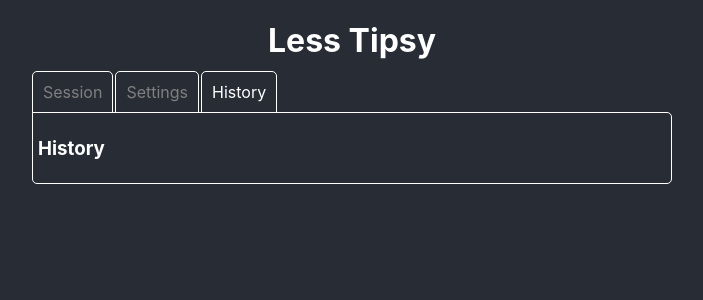
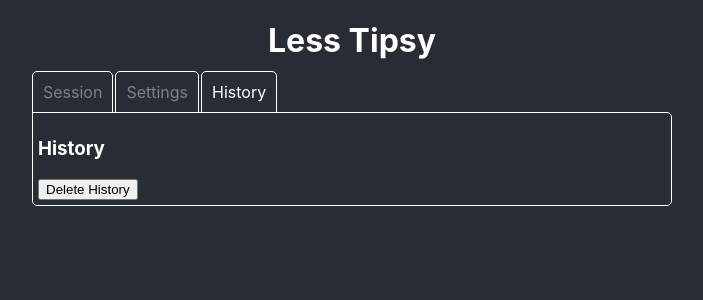
Before and after one commit to shaunlusk/less-tipsy, a React (Create React App) app: page / in a window 1280 px wide. Both pictures are taken after a click on the element "History". Shown: the top 300 px of the page, without its empty margins (288-991 px from the left). Built offline with nearby package versions, Linux system fonts and the light colour scheme.

Commit message:
Delete history with confirmation.

```diff
--- a/src/components/history-panel/history-panel.tsx
+++ b/src/components/history-panel/history-panel.tsx
@@ -9,6 +9,7 @@ export interface IHistoryPanelSession {
 }
 
 export interface IHistoryPanelProps {
+  deleteHistory(): void;
   sessions: IHistoryPanelSession[];
 }
 
@@ -17,12 +18,15 @@ class HistoryPanel extends React.Component<IHistoryPanelProps, any> {
     let idx = 0;
     return <div>
         <h3>History</h3>
+        <div className="history-panel-sessions">
         {this.props.sessions.map(session => (
           <div key={'session-' + (idx++)}>
             <span>{session.date.toString()}</span>
             <span>{session.unitsConsumed}</span>
           </div>
         ))}
+        </div>
+        <div className="history-panel-buttons"><button onClick={this.props.deleteHistory}>Delete History</button></div>
       </div>
   }
 }
--- a/src/components/main-panel/main-panel.tsx
+++ b/src/components/main-panel/main-panel.tsx
@@ -47,6 +47,7 @@ interface IMainPanelState {
   sessionState: ISessionState | null;
   history: IHistoryState;
   showCancelSessionWarning: boolean;
+  showDeleteHistoryWarning: boolean;
 }
 
 class MainPanel extends React.Component<any, IMainPanelState> {
@@ -79,7 +80,8 @@ class MainPanel extends React.Component<any, IMainPanelState> {
       activeTabLabel: 'Session',
       sessionState: activeSession ? this.getUpdatedSessionState() : null,
       history: this._history,
-      showCancelSessionWarning: false
+      showCancelSessionWarning: false,
+      showDeleteHistoryWarning: false
     };
   }
 
@@ -152,11 +154,11 @@ class MainPanel extends React.Component<any, IMainPanelState> {
     });
   }
 
-  public showCancelSessionWarning(): void {
+  public warnCancelSession(): void {
     this.setState({showCancelSessionWarning: true});
   }
 
-  public confirmCancelSession(result: boolean) {
+  public finishCancelSession(result: boolean): void {
     if (result) {
       this._activeSession = new ActiveSession(
         this._settingsService.sessionMax,
@@ -174,6 +176,23 @@ class MainPanel extends React.Component<any, IMainPanelState> {
     }
   }
 
+  public warnDeleteHistory(): void {
+    this.setState({showDeleteHistoryWarning: true});
+  }
+
+  public finishDeleteHistory(result: boolean): void {
+    if (result) {
+      this._historyService.deleteHistory();
+      this._history = new History();
+      this.setState({
+        history: this._history,
+        showDeleteHistoryWarning: false
+      });
+    }  else {
+      this.setState({showDeleteHistoryWarning: false});
+    }
+  }
+
   public render() {
     return <Tabs activeTabLabel={this.state.activeTabLabel} activeTabChanged={this.changeTab.bind(this)}>
       {this.state.sessionState ?
@@ -181,7 +200,7 @@ class MainPanel extends React.Component<any, IMainPanelState> {
           <ActiveSessionPanel
             addDrink={this.addDrink.bind(this)}
             finishSession={this.finishSession.bind(this)}
-            cancelSession={this.showCancelSessionWarning.bind(this)}
+            cancelSession={this.warnCancelSession.bind(this)}
             lastDrink={this.state.sessionState.lastDrink}
             nextDrinkTime={this.state.sessionState.nextDrinkTime}
             sessionTotal={this.state.sessionState.sessionTotal}
@@ -199,7 +218,7 @@ class MainPanel extends React.Component<any, IMainPanelState> {
             show={this.state.showCancelSessionWarning}
             acceptText="Cancel Session"
             rejectText="Keep Current Session"
-            handleClose={this.confirmCancelSession.bind(this)}
+            handleClose={this.finishCancelSession.bind(this)}
           >
             Are you sure you want to cancel the current session?  This cannot be undone!
           </TrueFalseSelectionModal>
@@ -208,7 +227,18 @@ class MainPanel extends React.Component<any, IMainPanelState> {
           <NoSessionPanel onBeginNewSession={this.beginNewSession.bind(this)}></NoSessionPanel>
         </Tab> }
       <Tab label="Settings"><SettingsPanel settingsService={this._settingsService}></SettingsPanel></Tab>
-      <Tab label="History"><HistoryPanel sessions={this.state.history.sessions}></HistoryPanel></Tab>
+      <Tab label="History">
+        <HistoryPanel sessions={this.state.history.sessions} deleteHistory={this.warnDeleteHistory.bind(this)}></HistoryPanel>
+        <TrueFalseSelectionModal
+            title="Delete Session?"
+            show={this.state.showDeleteHistoryWarning}
+            acceptText="Delete History"
+            rejectText="Keep History"
+            handleClose={this.finishDeleteHistory.bind(this)}
+          >
+            Are you sure you want to delete the <b>entire</b> history?  This cannot be undone!
+          </TrueFalseSelectionModal>
+      </Tab>
     </Tabs>
   }
 }
--- a/src/services/history-service.ts
+++ b/src/services/history-service.ts
@@ -51,4 +51,8 @@ export class HistoryService {
     };
     this._localStorageService.putObject<IHistorySaveModel>(HistoryStorageKey, saveModel);
   }
+
+  public deleteHistory(): void {
+    this._localStorageService.remove(HistoryStorageKey);
+  }
 }
```
Also changed, not shown: scratch.txt.
